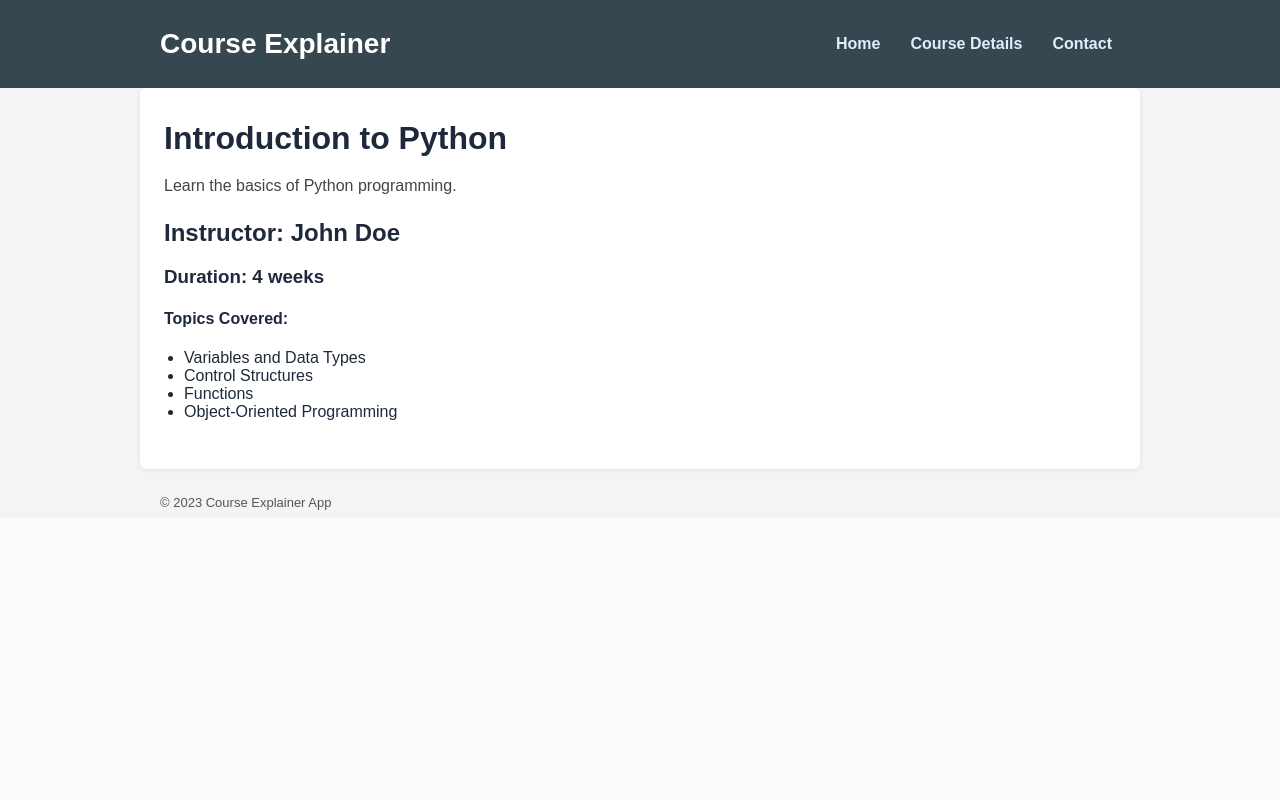
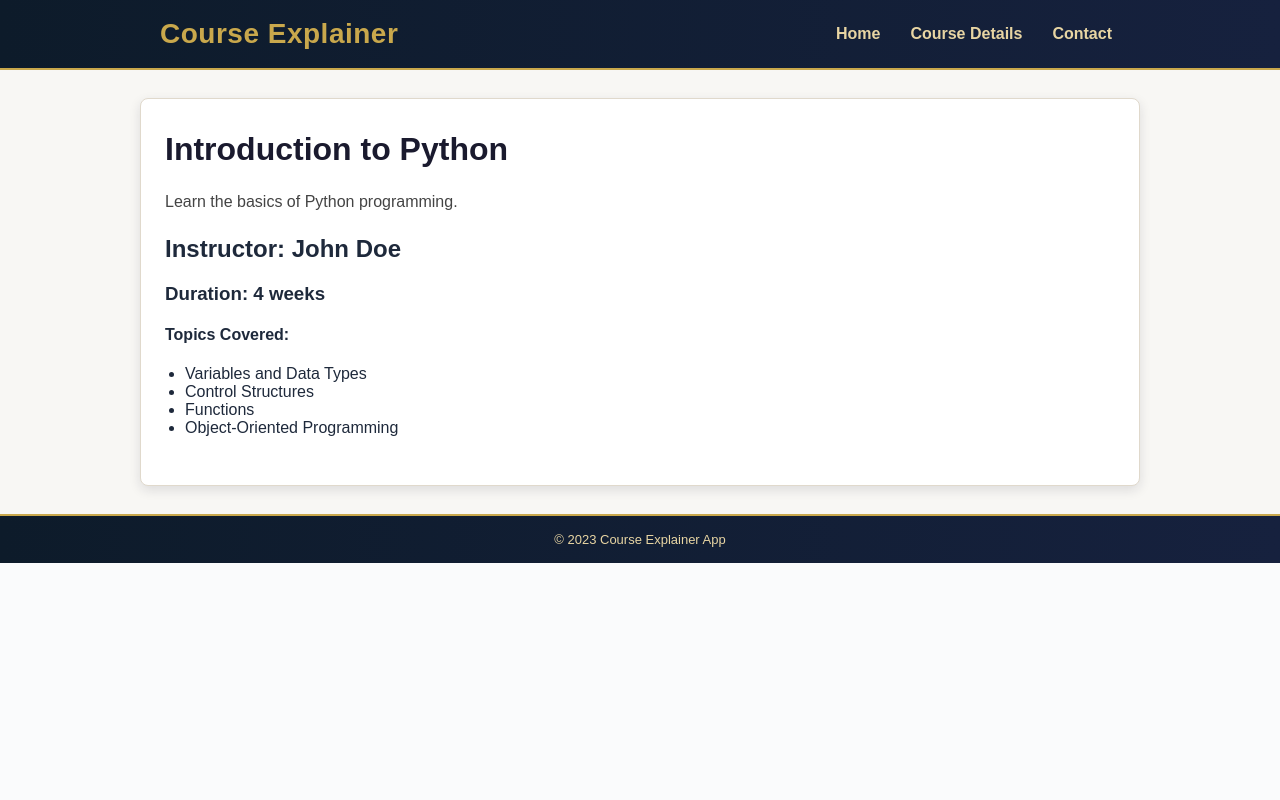
Before and after one commit to sarora-waltlabs/sa-proj, a Flask app: page /course/1 in a window 1280 px wide. Run offline with Flask 3, Linux system fonts and the light colour scheme.

Commit message:
Apply premium dark navy & gold color scheme
Replaces the flat blue/grey palette with a sophisticated dark navy and
gold design system across header, hero, course cards, buttons, and footer.

Co-Authored-By: Claude Sonnet 4.6 <noreply@anthropic.com>

```diff
--- a/src/static/css/styles.css
+++ b/src/static/css/styles.css
@@ -2,87 +2,66 @@
 * { box-sizing: border-box; }
 html,body { margin:0; padding:0; min-height:100%; font-family: -apple-system, BlinkMacSystemFont, 'Segoe UI', Roboto, 'Helvetica Neue', Arial, sans-serif; color:#1e293b; background:#fafbfc; }
 
-/* CSS Variables - Design System */
+/* CSS Variables - Premium Dark Navy & Gold Design System */
 :root {
-  --primary: #2563eb;
-  --primary-dark: #1e40af;
-  --primary-light: #dbeafe;
-  --bg-primary: #fafbfc;
-  --bg-secondary: #f1f5f9;
-  --bg-accent: #e0f2fe;
-  --text-primary: #1e293b;
-  --text-secondary: #64748b;
-  --border: #e2e8f0;
+  --primary: #c9a84c;
+  --primary-dark: #a67c2e;
+  --primary-light: #f5e9c8;
+  --bg-primary: #f8f7f4;
+  --bg-secondary: #f0ede6;
+  --bg-accent: #fdf6e3;
+  --text-primary: #1a1a2e;
+  --text-secondary: #5a5a7a;
+  --border: #e0d9cc;
   --success: #10b981;
   --error: #ef4444;
-  --shadow-sm: 0 1px 2px rgba(0, 0, 0, 0.05);
-  --shadow-md: 0 4px 6px rgba(0, 0, 0, 0.1);
-  --shadow-lg: 0 10px 15px rgba(0, 0, 0, 0.1);
+  --shadow-sm: 0 1px 3px rgba(26, 26, 46, 0.08);
+  --shadow-md: 0 4px 12px rgba(26, 26, 46, 0.12);
+  --shadow-lg: 0 10px 30px rgba(26, 26, 46, 0.18);
+  --navy: #0d1b2a;
+  --navy-mid: #16213e;
+  --gold: #c9a84c;
+  --gold-light: #f5e9c8;
 }
 
 /* header */
-.site-header { background:#37474f; color:#fff; }
+.site-header { background: linear-gradient(90deg, var(--navy) 0%, var(--navy-mid) 100%); color:#fff; border-bottom: 2px solid var(--gold); }
 .header-inner { max-width:1000px; margin:0 auto; padding:18px 20px; display:flex; align-items:center; justify-content:space-between; gap:20px; }
-.site-title { margin:0; font-size:28px; }
+.site-title { margin:0; font-size:28px; color: var(--gold); letter-spacing: 0.5px; }
 
 /* nav */
 .main-nav { list-style:none; margin:0; padding:0; display:flex; gap:14px; align-items:center; }
 .main-nav li { margin:0; }
-.main-nav a { color:#dfeeff; text-decoration:none; padding:6px 8px; border-radius:4px; font-weight:600; }
-.main-nav a:hover { background:rgba(255,255,255,0.06); text-decoration:underline; }
+.main-nav a { color:#e8d5a3; text-decoration:none; padding:6px 8px; border-radius:4px; font-weight:600; transition: color 0.2s ease; }
+.main-nav a:hover { color: var(--gold); text-decoration:none; }
 
 /* page container/content */
-.container { max-width:1000px; margin:28px auto; padding:32px 24px; background:#fff; border-radius:6px; box-shadow:0 1px 4px rgba(0,0,0,0.08); }
-h1 { font-size:32px; margin-top:0; }
+.container { max-width:1000px; margin:28px auto; padding:32px 24px; background:#fff; border-radius:8px; box-shadow:var(--shadow-md); border: 1px solid var(--border); }
+h1 { font-size:32px; margin-top:0; color: var(--text-primary); }
 p { line-height:1.6; color:#444; }
 
 /* list styling for course links */
 .container ul { padding-left:20px; }
-.container ul li a { color:#2a6fb6; }
+.container ul li a { color: var(--primary-dark); }
 
 /* footer */
-.site-footer { max-width:1000px; margin:18px auto; padding:8px 20px; color:#555; font-size:13px; }
+.site-footer { background: linear-gradient(90deg, var(--navy) 0%, var(--navy-mid) 100%); border-top: 2px solid var(--gold); margin-top: 0; }
+.footer-inner { max-width:1000px; margin:0 auto; padding:16px 20px; color:#e8d5a3; font-size:13px; text-align: center; }
 
 body {
     font-family: Arial, sans-serif;
     margin: 0;
     padding: 0;
-    background-color: #f4f4f4;
-}
-
-header {
-    background: #35424a;
-    color: #ffffff;
-    padding: 10px 0;
-    text-align: center;
-}
-
-h1 {
-    margin: 0;
-}
-
-.container {
-    width: 80%;
-    margin: auto;
-    overflow: hidden;
+    background-color: var(--bg-primary);
 }
 
 .course {
     background: #ffffff;
     padding: 20px;
     margin: 20px 0;
-    border-radius: 5px;
-    box-shadow: 0 0 10px rgba(0, 0, 0, 0.1);
-}
-
-.footer {
-    text-align: center;
-    padding: 10px 0;
-    background: #35424a;
-    color: #ffffff;
-    position: relative;
-    bottom: 0;
-    width: 100%;
+    border-radius: 8px;
+    box-shadow: var(--shadow-md);
+    border-left: 4px solid var(--gold);
 }
 
 /* Contact Page Styles */
```
Also changed, not shown: other parts of src/static/css/styles.css (+21 -15 lines), CLAUDE.md (+7 -2 lines), test-output/azure-course-premium-theme-2026-03-12.png (added).
